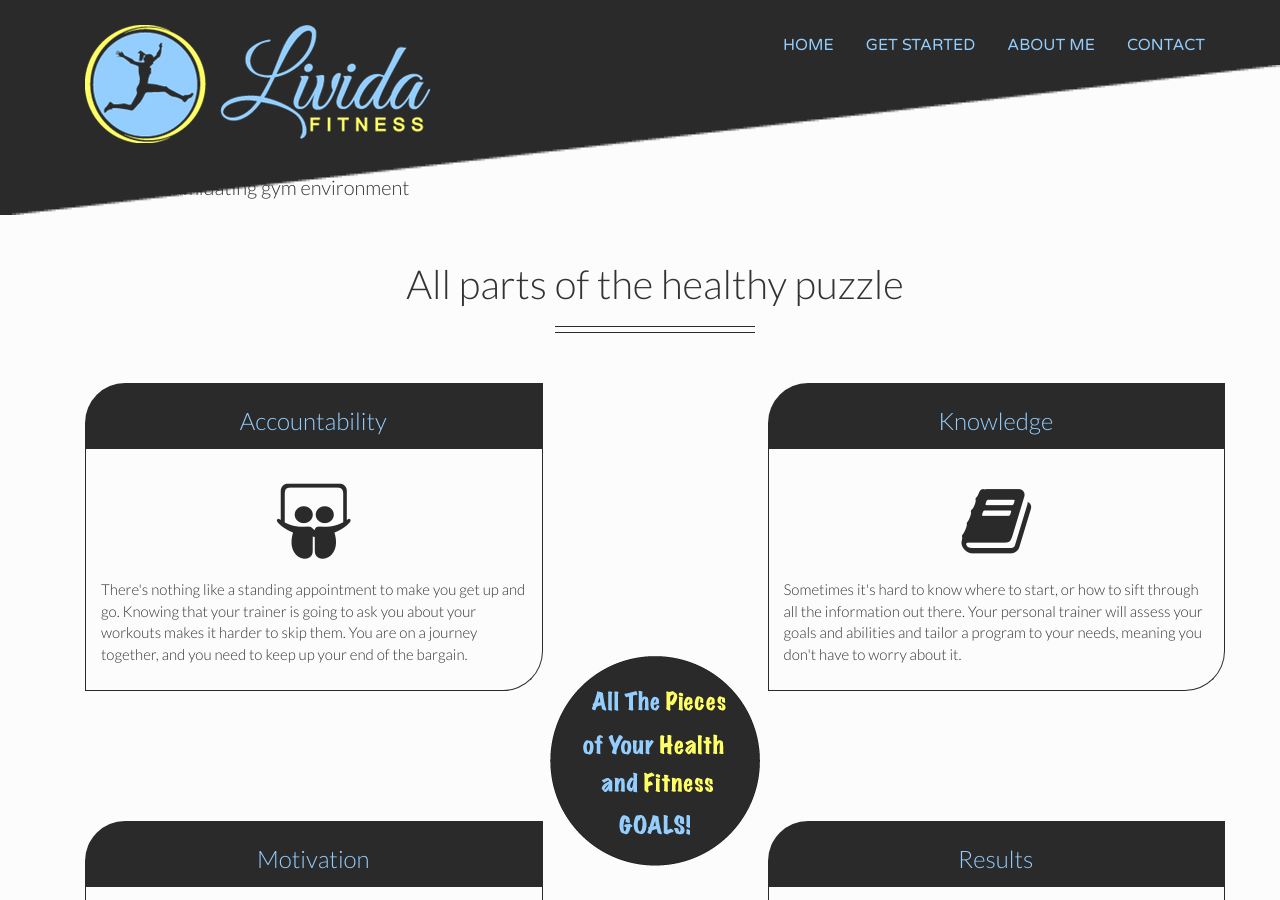
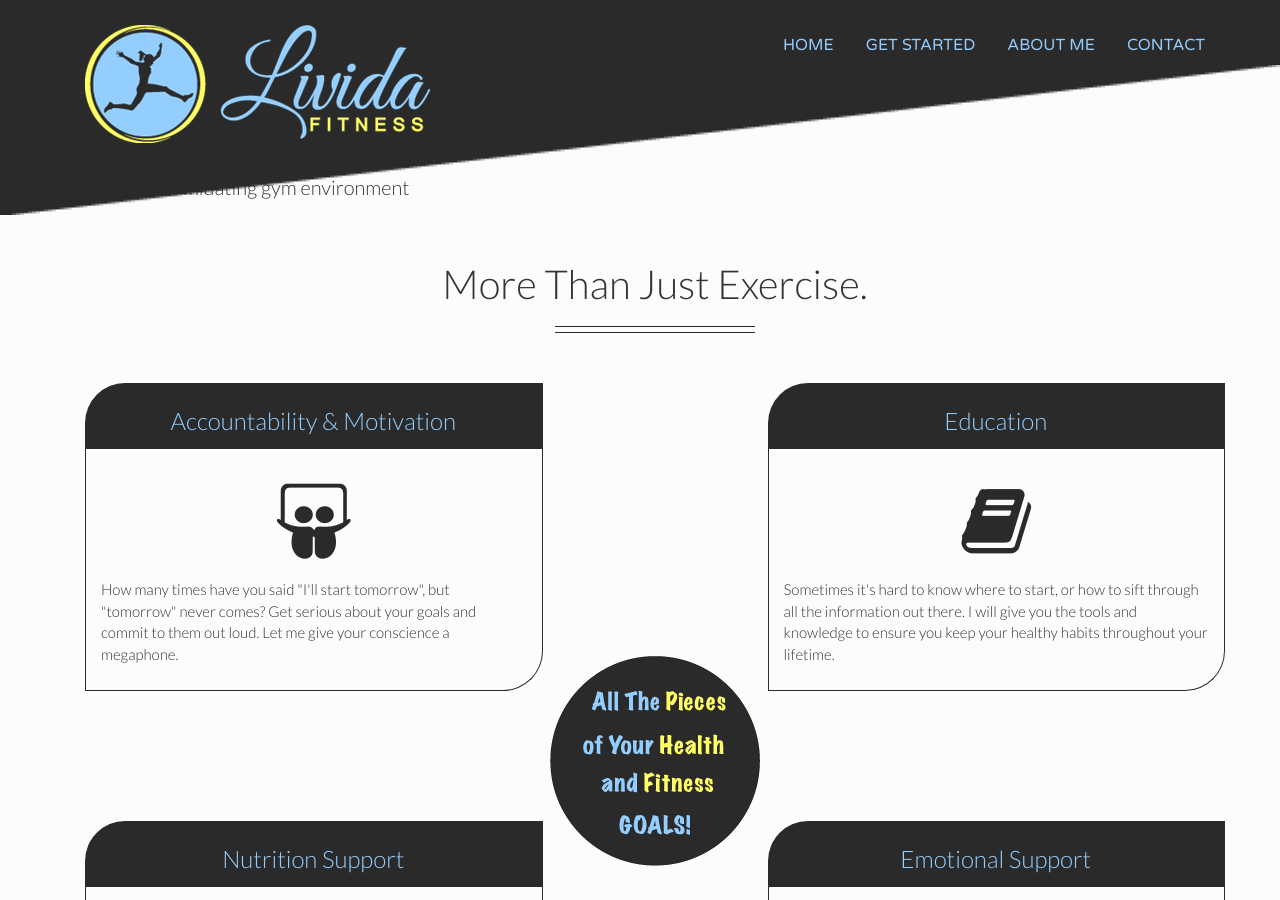
Before and after one commit to lividafitness/lividafitness.github.io, a Jekyll site: the page built from index.html, in a window 1280 px wide and 900 px high, scrolled down 1700 px. Built offline with Jekyll 4.4.1, drawn with Linux system fonts in a browser that asks for light colours; nearby versions of some CDN libraries; library files that are not in the unit come from our copies; some of the changed text lies outside the part shown.

Commit message:
update boxes

```diff
--- a/_includes/features.html
+++ b/_includes/features.html
@@ -63,7 +63,7 @@
 			<div class="row">
 				<div class="col-lg-12">
 
-					<h1 class="text-center">All parts of the healthy puzzle</h1>
+					<h1 class="text-center">More Than Just Exercise.</h1>
 					<hr class="margin-bottom-50">
 
 					<!-- Features -->
@@ -73,7 +73,7 @@
 								<!-- Feature Thumb -->
 								<div class="features-thumb">
 									<div class="thumb-header">
-										<h3 class="text-center">Accountability</h3>
+										<h3 class="text-center">Accountability & Motivation</h3>
 									</div>
 
 									<div class="thumb-content">
@@ -85,7 +85,7 @@
 										</div>
 										<!-- End Icon -->
 
-										<p>There's nothing like a standing appointment to make you get up and go.  Knowing that your trainer is going to ask you about your workouts makes it harder to skip them.  You are on a journey together, and you need to keep up your end of the bargain.</p>
+										<p>How many times have you said "I'll start tomorrow", but "tomorrow" never comes?  Get serious about your goals and commit to them out loud.  Let me give your conscience a megaphone.</p>
 									</div>
 								</div>
 								<!-- End Feature Thumb -->
@@ -94,7 +94,7 @@
 								<!-- Feature Thumb -->
 								<div class="features-thumb">
 									<div class="thumb-header">
-										<h3 class="text-center">Knowledge</h3>
+										<h3 class="text-center">Education</h3>
 									</div>
 
 									<div class="thumb-content">
@@ -106,7 +106,7 @@
 										</div>
 										<!-- End Icon -->
 
-										<p>Sometimes it's hard to know where to start, or how to sift through all the information out there.  Your personal trainer will assess your goals and abilities and tailor a program to your needs, meaning you don't have to worry about it.</p>
+										<p>Sometimes it's hard to know where to start, or how to sift through all the information out there.  I will give you the tools and knowledge to ensure you keep your healthy habits throughout your lifetime. </p>
 									</div>
 								</div>
 								<!-- End Feature Thumb -->
@@ -124,7 +124,7 @@
 								<!-- Feature Thumb -->
 								<div class="features-thumb">
 									<div class="thumb-header">
-										<h3 class="text-center">Motivation</h3>
+										<h3 class="text-center">Nutrition Support</h3>
 									</div>
 
 									<div class="thumb-content">
@@ -136,7 +136,7 @@
 										</div>
 										<!-- End Icon -->
 
-										<p>It's easy to slack off or give up when you are working out by yourself.  Your personal trainer will make sure you make the most of your time and money and keep you honest to your own goals.  It's like having your own personal cheerleader on your side.</p>
+										<p>Did you know that weight management is 80% nutrition?  Whether you want to lose fat, bulk up, or maintain your current weight, nutrition is integral to hitting your goals.  I will provide nuritional tips and support to keep you on track.</p>
 									</div>
 								</div>
 								<!-- End Feature Thumb -->
@@ -145,7 +145,7 @@
 								<!-- Feature Thumb -->
 								<div class="features-thumb">
 									<div class="thumb-header">
-										<h3 class="text-center">Results</h3>
+										<h3 class="text-center">Emotional Support</h3>
 									</div>
 
 									<div class="thumb-content">
@@ -157,7 +157,7 @@
 										</div>
 										<!-- End Icon -->
 
-										<p>If you've tried everything and you are still not getting results, it might be time to consult a personal trainer.  A trainer can look at your program and eating habits and make changes to help you achieve your goals.</p>
+										<p>Eating better and exercising is not rocket science, but many people struggle to maintain a healthy lifestyle.  I can help you identify your limiting beliefs and coach you through your barriers, helping you achieve more than you ever thought possible. </p>
 									</div>
 								</div>
 								<!-- End Feature Thumb -->
```
